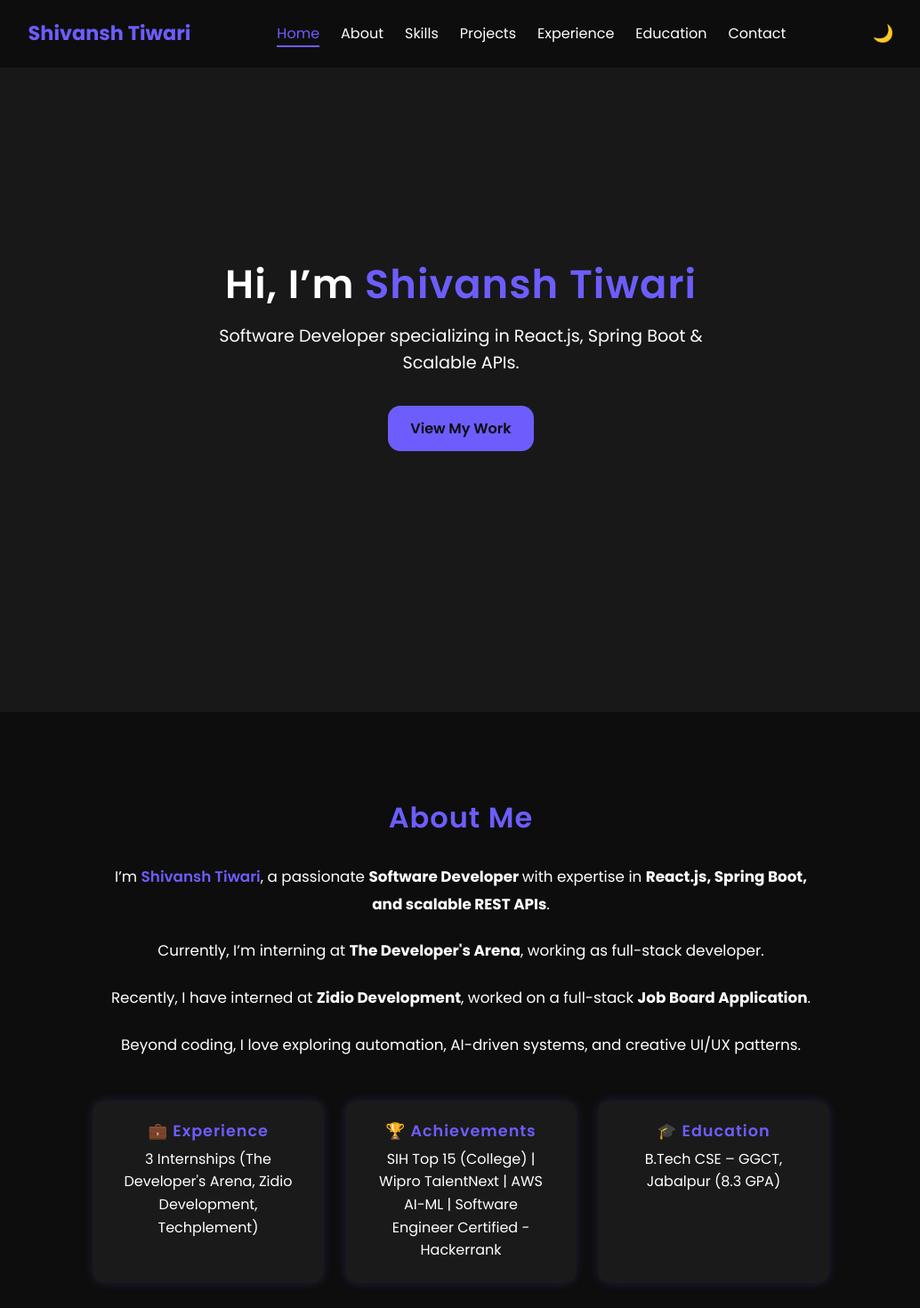
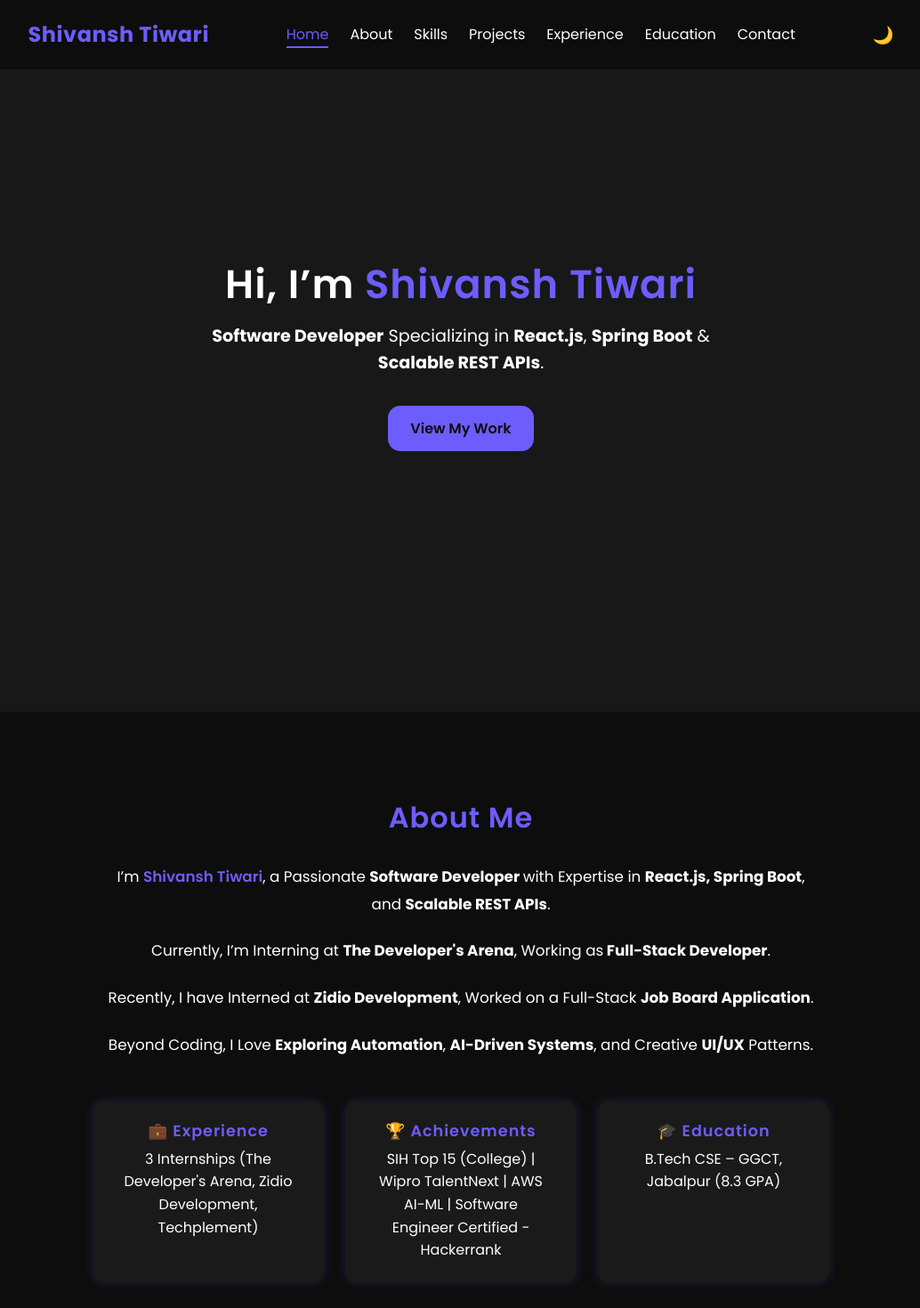
Before and after one commit to Shivansh23-code/Shivansh_Portfolio, a React (Vite) app: page / in a window 1280 px wide. Shown: the top 1470 px of the page at 89% size, without its empty margins (122-1156 px from the left). Built offline with nearby package versions, Linux system fonts and the light colour scheme.

Commit message:
Updated Font Styles

```diff
--- a/index.html
+++ b/index.html
@@ -16,7 +16,7 @@
     <meta property="og:image" content="/og-image.jpg" />
     <meta property="og:type" content="website" />
     <meta name="theme-color" content="#0f172a">
-    <meta property="og:url" content="https://your-portfolio-link.com" />
+    <meta property="og:url" content="https://shivansh-portfolio-dusky.vercel.app/" />
 
     <meta name="twitter:card" content="summary_large_image" />
     <meta name="twitter:title" content="Shivansh Tiwari | Software Developer" />
--- a/src/components/About/About.jsx
+++ b/src/components/About/About.jsx
@@ -32,23 +32,23 @@ export default function About() {
 
         <motion.div className={styles.content}>
           <motion.p variants={item}>
-            I’m <span>Shivansh Tiwari</span>, a passionate <b> Software Developer </b>
-            with expertise in <b>React.js, Spring Boot, and scalable REST APIs</b>.
+            I’m <span>Shivansh Tiwari</span>, a Passionate <b> Software Developer </b>
+            with Expertise in <b>React.js, Spring Boot</b>, and <b>Scalable REST APIs</b>.
           </motion.p>
 
           <motion.p variants={item}>
-            Currently, I’m interning at <b>The Developer's Arena</b>, working as
-            full-stack developer.
+            Currently, I’m Interning at <b>The Developer's Arena</b>, Working as
+            <b> Full-Stack Developer</b>.
           </motion.p>
 
           <motion.p variants={item}>
-            Recently, I have interned at <b>Zidio Development</b>, worked on a
-            full-stack <b>Job Board Application</b>.
+            Recently, I have Interned at <b>Zidio Development</b>, Worked on a
+            Full-Stack <b>Job Board Application</b>.
           </motion.p>
 
           <motion.p variants={item}>
-            Beyond coding, I love exploring automation, AI-driven systems, and
-            creative UI/UX patterns.
+            Beyond Coding, I Love <b>Exploring Automation</b>, <b>AI-Driven Systems</b>, and
+            Creative <b>UI/UX</b> Patterns.
           </motion.p>
         </motion.div>
 
--- a/src/components/Experience/Experience.jsx
+++ b/src/components/Experience/Experience.jsx
@@ -1,4 +1,3 @@
-import React from "react";
 import styles from "./Experience.module.css";
 import { motion } from "framer-motion";
 import { Briefcase } from "lucide-react";
@@ -9,21 +8,21 @@ export default function Experience() {
       company: "The Developer's Arena",
       role: "Java Full Stack Developer Intern",
       duration: "Oct 2025 – Present",
-      description: `Working on a full-stack web application using Java, Spring Boot, JPA, Hibernate, MySQL/MongoDB, and React.js.`,
+      description: `Working on a Full-Stack Web Application using Java, Spring Boot, JPA, Hibernate, MySQL/MongoDB, and React.js.`,
       stack: ["Java", "Spring Boot", "React.js", "MySQL/MongoDB", "REST APIs", "JPA", "Hibernate"],
     },
     {
       company: "Zidio Development",
       role: "Java Full Stack Developer Intern",
       duration: "July 2025 – Oct 2025",
-      description: `Worked on a full-stack Job Portal web application using Java, Spring Boot, JPA, Hibernate, MySQL, and React.js.`,
+      description: `Worked on a Full-Stack Job Portal Web Application using Java, Spring Boot, JPA, Hibernate, MySQL, and React.js.`,
       stack: ["Java", "Spring Boot", "React.js", "MySQL", "REST APIs", "JPA", "Hibernate"],
     },
     {
       company: "Techplement",
       role: "Frontend Developer Intern",
       duration: "May 2025 – June 2025",
-      description: `Developed a course-selling platform and multitasking calculator (Scientific & BMI) using HTML, CSS, and JavaScript.`,
+      description: `Developed a Course-Selling Platform and Multitasking Calculator (Scientific & BMI) using HTML, CSS, and JavaScript.`,
       stack: ["HTML", "CSS", "JavaScript", "UI Design", "React.js"],
     },
   ];
--- a/src/components/Hero/Hero.jsx
+++ b/src/components/Hero/Hero.jsx
@@ -11,6 +11,7 @@ export default function Hero() {
         transition={{ duration: 0.6 }}
       >
         Hi, I’m <span className={styles.accent}>Shivansh Tiwari</span>
+
       </motion.h1>
 
       <motion.p
@@ -19,7 +20,7 @@ export default function Hero() {
         transition={{ delay: 0.3 }}
         className={styles.subtext}
       >
-        Software Developer specializing in React.js, Spring Boot & Scalable APIs.
+        <b>Software Developer</b> Specializing in <b>React.js</b>, <b>Spring Boot</b> & <b>Scalable REST APIs</b>.
       </motion.p>
 
       <motion.a
--- a/src/components/Navbar/Navbar.jsx
+++ b/src/components/Navbar/Navbar.jsx
@@ -10,15 +10,13 @@ export default function Navbar() {
   const [menuOpen, setMenuOpen] = useState(false);
   const [isMobile, setIsMobile] = useState(false);
 
-  // Detect mobile screen
   useEffect(() => {
     const handleResize = () => setIsMobile(window.innerWidth <= 768);
-    handleResize(); // initial check
+    handleResize();
     window.addEventListener("resize", handleResize);
     return () => window.removeEventListener("resize", handleResize);
   }, []);
 
-  // Highlight active section
   useEffect(() => {
     const handleScroll = () => {
       let current = "home";
@@ -31,12 +29,10 @@ export default function Navbar() {
       });
       setActive(current);
     };
-
     window.addEventListener("scroll", handleScroll);
     return () => window.removeEventListener("scroll", handleScroll);
   }, []);
 
-  // Lock scroll when menu is open
   useEffect(() => {
     document.body.style.overflow = menuOpen ? "hidden" : "auto";
   }, [menuOpen]);
@@ -52,7 +48,6 @@ export default function Navbar() {
     <nav className={styles.navbar}>
       <div className={styles.logo}>Shivansh Tiwari</div>
 
-      {/* Original Links */}
       <ul className={`${styles.links} ${menuOpen ? styles.open : ""}`}>
         {sections.map((item) => (
           <li key={item}>
@@ -67,7 +62,6 @@ export default function Navbar() {
         ))}
       </ul>
 
-      {/* Actions */}
       <div className={styles.actions}>
         <button onClick={toggleTheme} className={styles.toggle}>
           {theme === "dark" ? "🌙" : "☀️"}
@@ -84,7 +78,6 @@ export default function Navbar() {
         </button>
       </div>
 
-      {/* Mobile Overlay Menu: Render only on mobile */}
       {isMobile && (
         <ul className={`${styles.mobileOverlay} ${menuOpen ? styles.mobileOverlayOpen : ""}`}>
           {sections.map((item, index) => (
--- a/src/components/Navbar/Navbar.module.css
+++ b/src/components/Navbar/Navbar.module.css
@@ -1,3 +1,5 @@
+@import url('https://fonts.googleapis.com/css2?family=Poppins:wght@600;700&display=swap');
+
 .navbar {
   display: flex;
   justify-content: space-between;
@@ -13,9 +15,11 @@
 }
 
 .logo {
+  font-family: 'Poppins', sans-serif;
   font-weight: 700;
   color: var(--accent);
-  font-size: 1.4rem;
+  font-size: 1.5rem;
+  letter-spacing: 0.5px;
   z-index: 1200;
   position: relative;
 }
@@ -65,9 +69,6 @@
   position: relative;
 }
 
-/* Original navbar styles remain unchanged */
-
-/* Mobile Styles */
 @media (max-width: 768px) {
   .links {
     position: fixed;
@@ -108,13 +109,12 @@
     color: var(--text-color);
   }
 
-  /* Mobile Overlay Menu */
   .mobileOverlay {
-    display: flex; /* visible only on mobile */
+    display: flex;
     flex-direction: column;
     position: fixed;
     top: 0;
-    right: -100%; /* start hidden */
+    right: -100%;
     width: 70%;
     height: 100%;
     background-color: var(--menu-bg-color);
@@ -153,7 +153,6 @@
   }
 }
 
-/* Ensure overlay is hidden on larger screens */
 @media (min-width: 769px) {
   .mobileOverlay {
     display: none !important;
--- a/src/components/Projects/Projects.jsx
+++ b/src/components/Projects/Projects.jsx
@@ -21,7 +21,7 @@ export default function Projects() {
       title: "Privoraa — Your Private AI Companion",
       period: "June 2025 - July 2025",
       type: "Frontend (React.js, Vanilla CSS)",
-      desc: `Built the responsive frontend UI for Privoraa focusing on accessible, device-agnostic interfaces and polished micro-interactions.`,
+      desc: `Built the Responsive Frontend UI for Privoraa Focusing on Accessible, Device-Agnostic Interfaces and Polished Micro-Interactions.`,
       tech: ["React.js", "Vite", "Vanilla CSS", "Framer Motion", "Responsive UI"],
       live: "https://privoraa.vercel.app/",
       repo: null,
@@ -31,7 +31,7 @@ export default function Projects() {
       title: "MBSE-API — Model-Based Systems Engineering API",
       period: "July 2025 - Ongoing",
       type: "Backend (Java, Spring Boot)",
-      desc: `Engineered a RESTful Spring Boot service to manage system models & function blocks. Integrated JPA + MySQL, documented endpoints with Swagger.`,
+      desc: `Engineered a RESTful Spring Boot Service to Manage System Models & Function Blocks. Integrated JPA + MySQL, Documented Endpoints with Swagger.`,
       tech: ["Java", "Spring Boot", "JPA", "MySQL", "Swagger", "Postman"],
       live: null,
       repo: "https://github.com/Shivansh23-code/MBSE-API",
@@ -52,7 +52,7 @@ export default function Projects() {
         Selected Projects
       </motion.h2>
       <motion.p className={styles.lead} variants={item}>
-        A curated selection highlighting frontend craft (UI/UX) and backend engineering (APIs & data models).
+        A Curated Selection Highlighting Frontend Craft <b>(UI/UX)</b> and Backend Engineering <b>(APIs & Data Models)</b>.
       </motion.p>
 
       <motion.div className={styles.grid} variants={container}>
```
